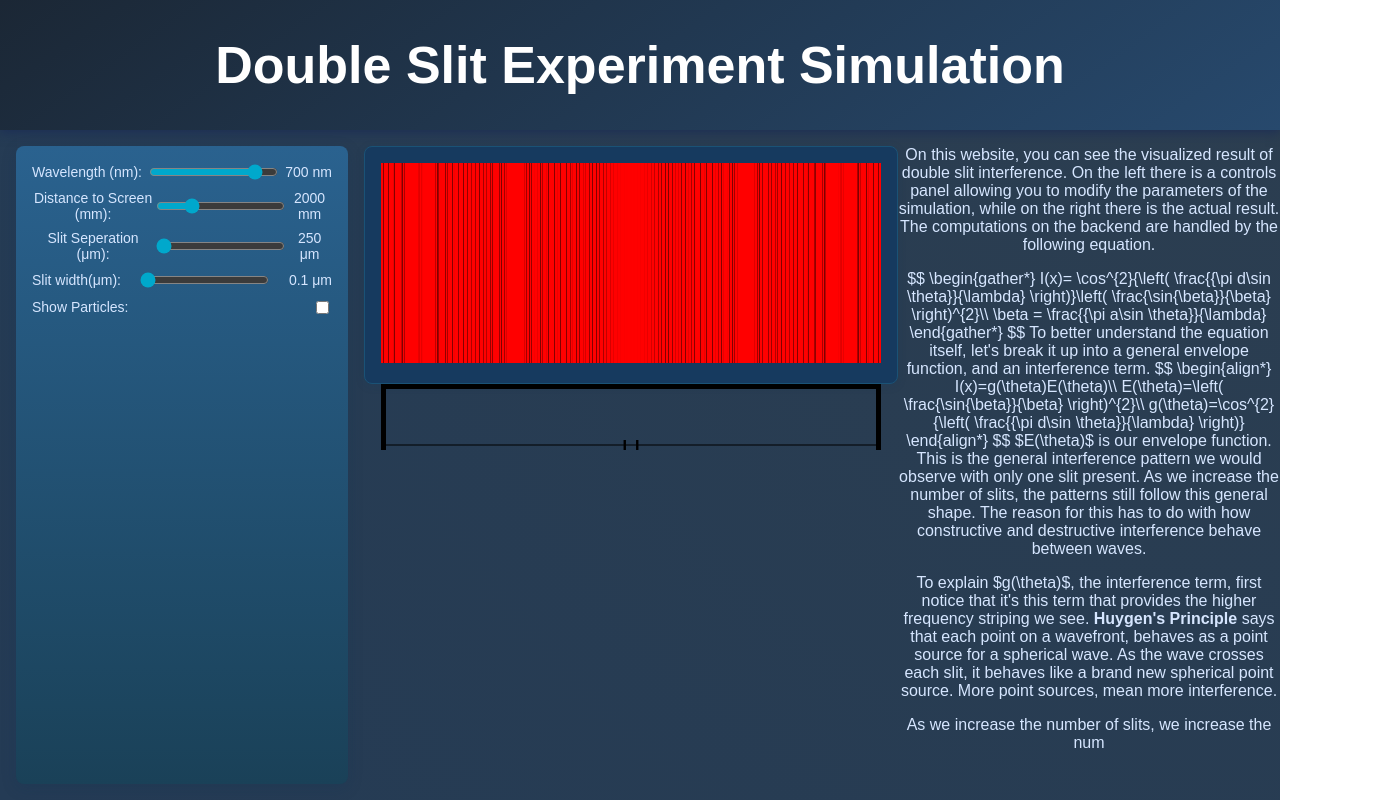
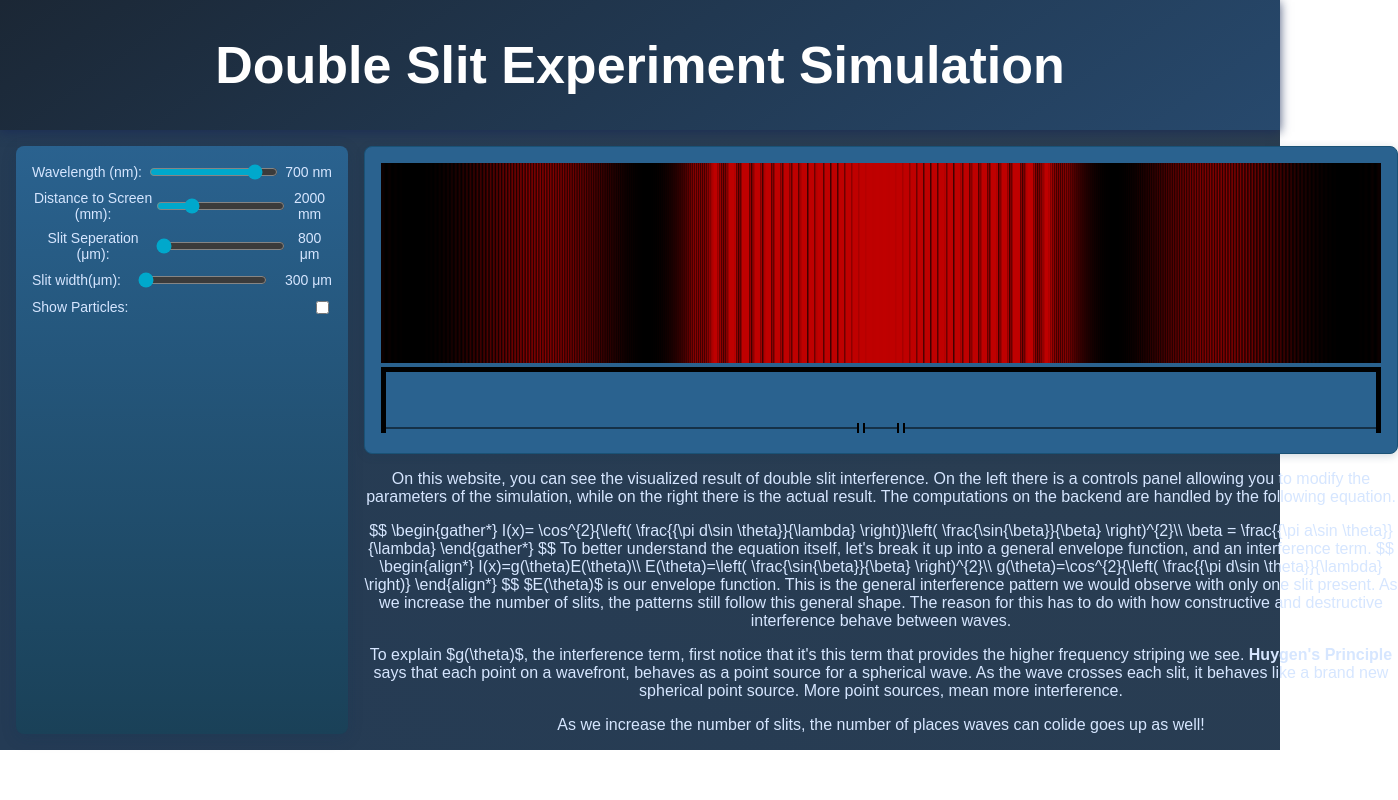
Before and after one commit to cameronjobson/QuantumComputing, a React (Create React App) app in the folder double-slit-experiment/: page / in a window 1280 px wide. Shown: the whole page, 1398 px wide, since content can reach past the window. Built offline with nearby package versions, Linux system fonts and the light colour scheme.

Commit message:
Final UI changes

```diff
--- a/double-slit-experiment/public/converted_html.html
+++ b/double-slit-experiment/public/converted_html.html
@@ -18,4 +18,4 @@ $E(\theta)$ is our envelope function. This is the general interference pattern w
 
 <p>To explain $g(\theta)$, the interference term, first notice that it's this term that provides the higher frequency striping we see. <strong>Huygen's Principle</strong> says that each point on a wavefront, behaves as a point source for a spherical wave. As the wave crosses each slit, it behaves like a brand new spherical point source. More point sources, mean more interference. </p>
 
-<p>As we increase the number of slits, we increase the num</p>
+<p>As we increase the number of slits, the number of places waves can colide goes up as well!</p>
--- a/double-slit-experiment/src/App.css
+++ b/double-slit-experiment/src/App.css
@@ -6,7 +6,7 @@
   padding: 0;
   display: flex;
   flex-direction: column;
-  height: 100vh;
+
   background: #142850; /* deep blue, not too dark */
   background-image: radial-gradient(circle at top right, #2c3e50, #243b55);
 }
@@ -61,7 +61,7 @@ input[type="range"], input[type="checkbox"] {
   padding: 1rem;
   margin-top: 1rem;
   border-radius: 8px;
-  background-color: #163a5f; /* slightly lighter blue to differentiate from the main background */
+  background-color: #2a628f; /* slightly lighter blue to differentiate from the main background */
   box-shadow: 0 2px 8px rgba(22, 58, 95, 0.2);
 }
 
--- a/double-slit-experiment/src/App.js
+++ b/double-slit-experiment/src/App.js
@@ -11,8 +11,8 @@ function App() {
 
   const [wavelength, setWavelength] = useState(700); // in nanometers
   const [distance, setDistance] = useState(2000); // distance to screen in mm
-  const [slitSeparation, setSlitSeparation] = useState(250); // slit separation in micrometers
-  const [slitWidth, setSlitWidth] = useState(.1);
+  const [slitSeparation, setSlitSeparation] = useState(800); // slit separation in micrometers
+  const [slitWidth, setSlitWidth] = useState(300);
   const [showParticles, setShowParticles] = useState(false);
 
   const [observerEffect, setObserverEffect] = useState(false);
@@ -133,7 +133,6 @@ function App() {
                 numPhotons={numPhotons}
                 slitWidth={slitWidth} // Pass the number of photons to the WaveInterference component
               />
-            </div>
               <div>
                 <DoubleSlit
                   wavelength={wavelength}
@@ -143,14 +142,14 @@ function App() {
                   slitWidth={slitWidth}
                 />
               </div>
-
-            {/* HTML content column */}
-          </div>
             </div>
             <div style={{ flex: 1 }} className="html-content-column">
               <div dangerouslySetInnerHTML={createMarkup(htmlContent)} />
             </div>
 
+            {/* HTML content column */}
+          </div>
+        </div>
       </div>
     </div>
   );
--- a/double-slit-experiment/src/WaveCanvas.js
+++ b/double-slit-experiment/src/WaveCanvas.js
@@ -102,7 +102,7 @@ const WaveCanvas = ({ points, intensity,wavelength }) => {
     });
   }, [points, intensity]);  // Redraw when points or intensity arrays change
 
-  return <canvas ref={canvasRef} width={500} height={200} style={{ backgroundColor: '#fff' }} />;
+  return <canvas ref={canvasRef} width={1000} height={200} style={{ backgroundColor: '#000000' }} />;
 };
 
 export default WaveCanvas;
--- a/double-slit-experiment/src/diagramComponent.js
+++ b/double-slit-experiment/src/diagramComponent.js
@@ -136,7 +136,7 @@ const DoubleSlit = ({
   return (
     <div>
       <canvas
-        width={500}
+        width={1000}
         height={distance/30}
         ref={(canvas) => canvas && drawCanvas(canvas.getContext("2d"))}
       />
```
Lines whose indentation alone changed are shown as unchanged.
